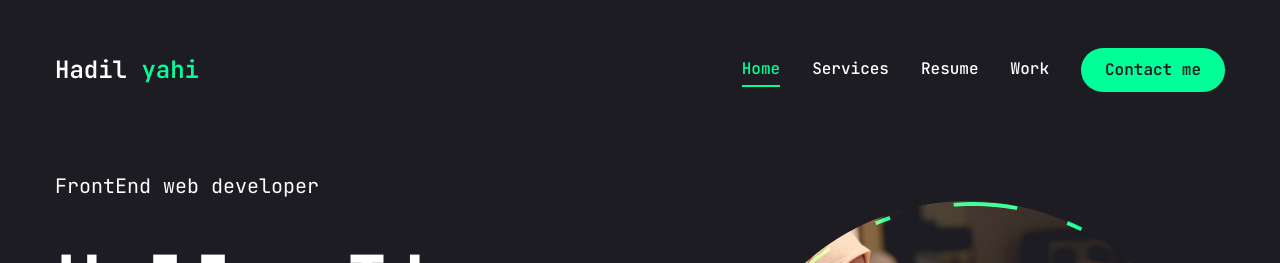
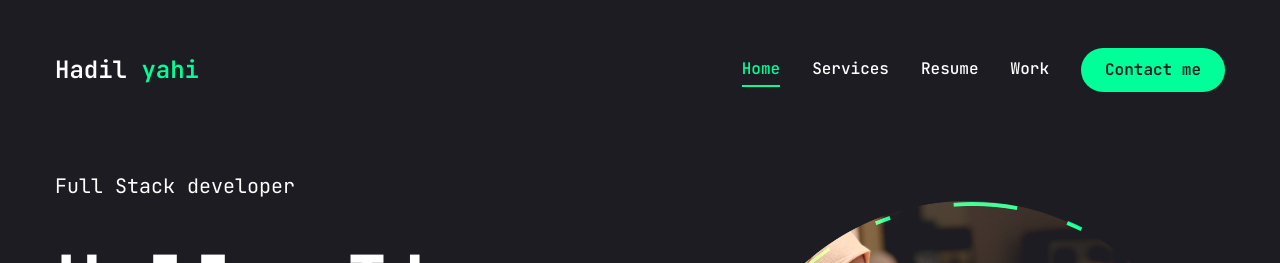
Before and after one commit to hadilyahi/portfoliohadil17, a Next.js app: page / in a window 1280 px wide. Shown: the top 263 px of the page. Built offline with nearby package versions, Linux system fonts and the light colour scheme.

Commit message:
change same projects

```diff
--- a/app/page.tsx
+++ b/app/page.tsx
@@ -11,7 +11,7 @@ const Home = () => {
       <div className="container mx-auto h-full">
         <div className="flex flex-col xl:flex-row items-center justify-between xl:pt-8 xl-pb-24">
           <div className="text-center xl:text-left order-2 xl:order-none">
-            <span className="text-xl">FrontEnd web developer </span>
+            <span className="text-xl">Full Stack developer </span>
             <h1 className="h1 mb-6">
               Hello I'm <br />
               <span className="text-accent">Hadil yahi</span>
--- a/app/resume/page.tsx
+++ b/app/resume/page.tsx
@@ -8,6 +8,7 @@ import {
   FaGithub,
   FaGit,
   FaReact,
+  FaNodeJs,
 } from "react-icons/fa";
 
 import { MdTranslate } from "react-icons/md"; // i18next
@@ -109,6 +110,11 @@ const education = {
       duration: "03/2024 - 04/2024",
     },
     {
+      institution: "Cours",
+      degree: "back end Developer",
+      duration: "03/2024 - 04/2024",
+    },
+    {
       institution: "Coursera",
       degree: "SQl Cours",
       duration: "11/2024",
@@ -161,6 +167,10 @@ const skills = {
     {
       icon: <FaFigma />,
       name: "Figma",
+    },
+    {
+      icon: <FaNodeJs />,
+      name: "Node Js",
     },
     {
       icon: <FaGithub />,
```
